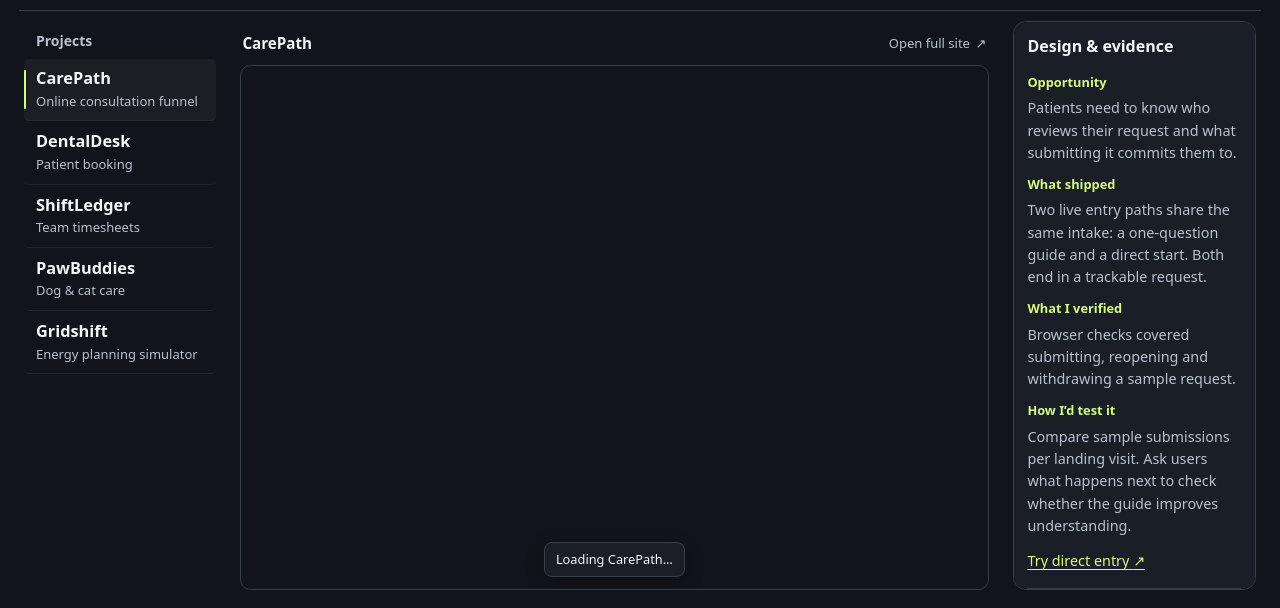
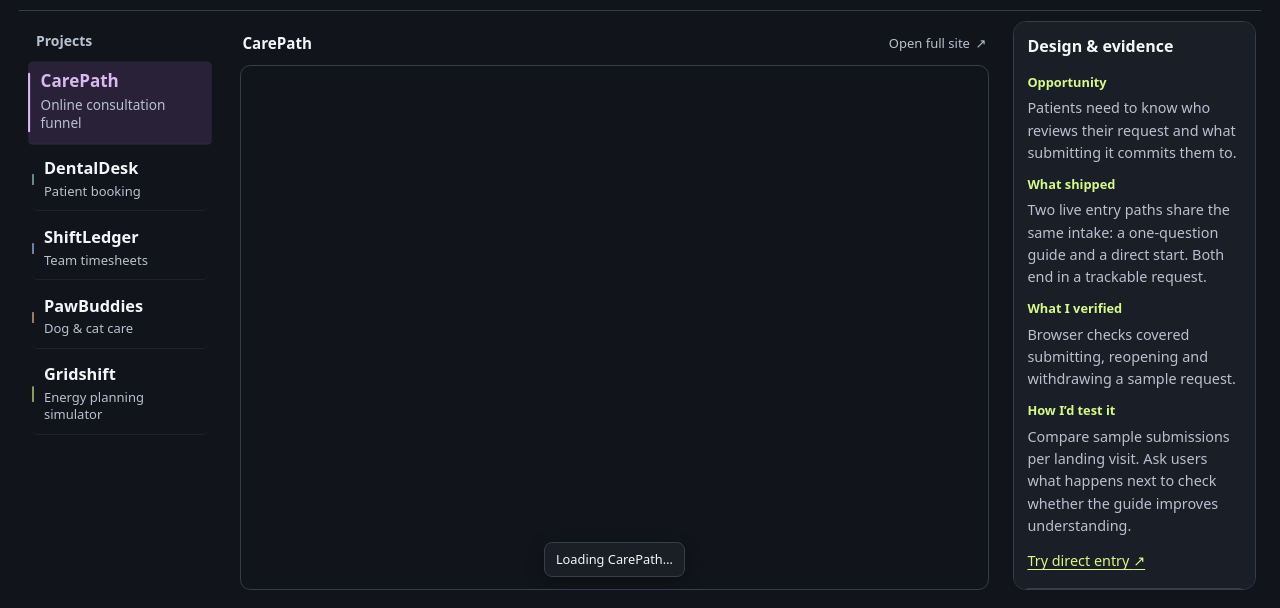
Before and after one commit to wesleybertolaia/wesbertolaia.github.io, a plain HTML site: page index.html in a window 1280 px wide. Shown: the part 192-800 px from the top of the page. Drawn offline with Linux system fonts and the light colour scheme.

Commit message:
Give portfolio projects their own accents and selection motion

```diff
--- a/index.html
+++ b/index.html
@@ -6,7 +6,7 @@
   <meta name="description" content="Wesley Bertolaia’s web design portfolio. Explore live projects in consultation intake, patient booking, and team timesheets.">
   <title>Wesley Bertolaia | Portfolio</title>
   <link rel="icon" href="data:,">
-  <link rel="stylesheet" href="./style.css?v=clean-preview">
+  <link rel="stylesheet" href="./style.css?v=project-accents">
   <script src="./locale.js?v=project-labels"></script>
   <script src="./preview.js?v=clean-preview" defer></script>
   <link rel="stylesheet" href="./locale.css?v=about-page">
--- a/style.css
+++ b/style.css
@@ -23,7 +23,7 @@ h1, h2, h3, h4, p { margin: 0; }
 .eyebrow { color: var(--lime); font: 720 .875rem/1.5 ui-monospace, monospace; letter-spacing: .06em; margin-bottom: .45rem; }
 .shelf { display: grid; grid-template-columns: minmax(220px, 270px) minmax(0, 1fr); gap: clamp(.85rem, 2.5vw, 1.5rem); align-items: start; border-top: 1px solid var(--line); padding-top: 1rem; }
 .project-list h2 { margin: .55rem .75rem .45rem; color: var(--mute); font-size: .875rem; font-weight: 650; }
-.project-cards { display: grid; gap: 1px; }
+.project-cards { display: grid; gap: .4rem; padding: .25rem .5rem; }
 .project-card {
   position: relative;
   display: flex;
@@ -40,19 +40,31 @@ h1, h2, h3, h4, p { margin: 0; }
   text-align: left;
   font: inherit;
   cursor: pointer;
+  transform: scale(1);
 }
 .project-card:hover { background: #ffffff06; }
-.project-card[aria-pressed="true"] { background: #ffffff0b; }
+.project-card[data-project="carepath"] { --project-accent: #d8b9f1; --project-fill: #292137; }
+.project-card[data-project="dentaldesk"] { --project-accent: #9be0cf; --project-fill: #1b302e; }
+.project-card[data-project="shiftledger"] { --project-accent: #a9cffb; --project-fill: #1d2c43; }
+.project-card[data-project="pawday"] { --project-accent: #ffc28f; --project-fill: #34291f; }
+.project-card[data-project="gridshift"] { --project-accent: #d6fa86; --project-fill: #253020; }
+.project-card[aria-pressed="true"] {
+  z-index: 1;
+  background: var(--project-fill);
+  transform: scale(1.045);
+}
+.project-card[aria-pressed="true"] strong { color: var(--project-accent); }
 .project-card::before {
   content: "";
   position: absolute;
   inset: .7rem auto .7rem 0;
   width: 2px;
   border-radius: 2px;
-  background: var(--lime);
-  transform: scaleY(0);
+  background: var(--project-accent);
+  opacity: .6;
+  transform: scaleY(.28);
 }
-.project-card[aria-pressed="true"]::before { transform: scaleY(1); }
+.project-card[aria-pressed="true"]::before { opacity: 1; transform: scaleY(1); }
 .project-card:focus-visible { outline-offset: -3px; }
 .project-copy strong { display: block; font-size: 1.02rem; line-height: 1.2; font-weight: 680; }
 .project-copy > span { display: block; margin-top: .25rem; color: var(--mute); font-size: .8125rem; line-height: 1.35; }
@@ -91,8 +103,8 @@ iframe { display: block; width: 100%; height: 640px; border: 0; border-top: 1px
 }
 @media (prefers-reduced-motion: no-preference) {
   html { scroll-behavior: smooth; }
-  .project-card { transition: background-color .15s ease; }
-  .project-card::before { transition: transform .2s ease-out; }
+  .project-card { transition: background-color .18s ease, transform .26s cubic-bezier(.2,.75,.24,1); }
+  .project-card::before { transition: opacity .18s ease, transform .2s ease-out; }
 }
 .wordmark { font-size: 1.05rem; letter-spacing: -.025em; }
 .case-page { padding-block: 1.75rem 1rem; }
@@ -270,7 +282,8 @@ iframe { display: block; width: 100%; height: 640px; border: 0; border-top: 1px
 }
 @media (max-width: 559px) {
   .masthead { align-items: center; }
-  .project-cards { gap: .35rem; }
+  .project-cards { gap: .4rem; padding-inline: .25rem; }
+  .project-card[aria-pressed="true"] { transform: scale(1.025); }
   .project-card {
     min-height: 48px;
     padding: .45rem .25rem;
```
